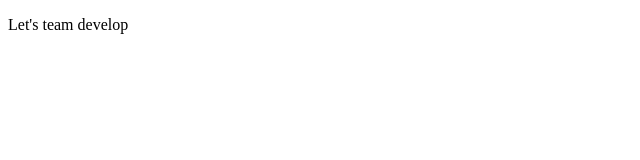
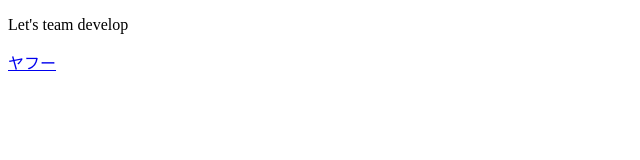
Before and after one commit to SasakiKaisei/pw_3, a plain HTML site: page index.html in a window 1280 px wide. Shown: the full height of the page, 0-640 px from the left. Drawn offline with Linux system fonts and the light colour scheme.

Commit message:
URLの追加

```diff
--- a/index.html
+++ b/index.html
@@ -7,5 +7,6 @@
 </head>
 <body>
 	<p>Let's team develop</p>
+	<a href="https://www.yahoo.co.jp/">ヤフー</a>
 </body>
 </html>
```
